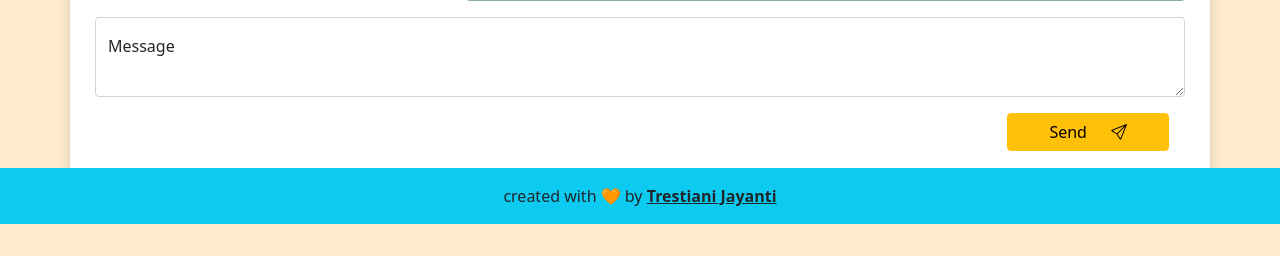
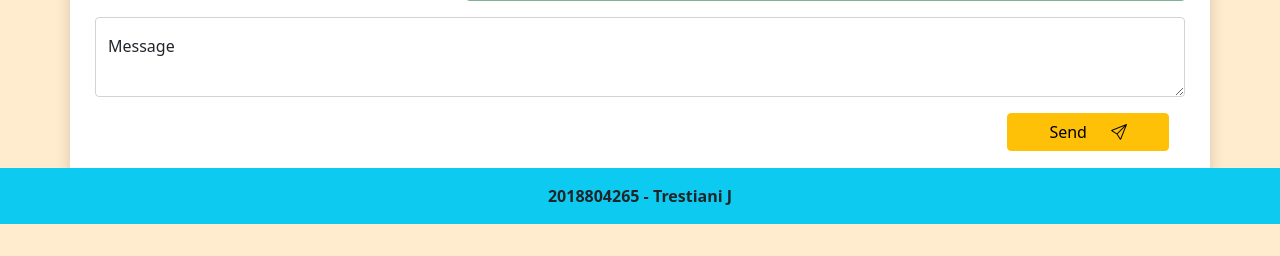
Before and after one commit to zulvikurniawan/projectJayanti, a CodeIgniter 4 app: the page made by app/Views/pages/chat.php in a window 1280 px wide. Shown: the part 576-832 px from the top of the page. Run offline with PHP 8.4 and a stand-in for CodeIgniter, Linux system fonts and the light colour scheme; the template is opened without the code that fills it, so the values that code supplies are empty; some libraries are stand-ins or nearby versions.

Commit message:
tiani selesai

```diff
--- a/app/Views/layout/template.php
+++ b/app/Views/layout/template.php
@@ -35,8 +35,7 @@
     <?= $this->renderSection('content'); ?>
 
 
-    <footer class="py-3 mt-3 text-center bg-info fixed-bottom">created with &#129505; by <a href="https://www.instagram.com/zka_17_/" class="text-dark fw-bold">Trestiani Jayanti</a>
-    </footer>
+    <footer class="py-3 mt-3 text-center bg-info fixed-bottom"><strong>2018804265 - Trestiani J</strong></footer>
 
 
     <script src="https://cdn.jsdelivr.net/npm/bootstrap@5.1.3/dist/js/bootstrap.bundle.min.js" integrity="sha384-ka7Sk0Gln4gmtz2MlQnikT1wXgYsOg+OMhuP+IlRH9sENBO0LRn5q+8nbTov4+1p" crossorigin="anonymous">
```
